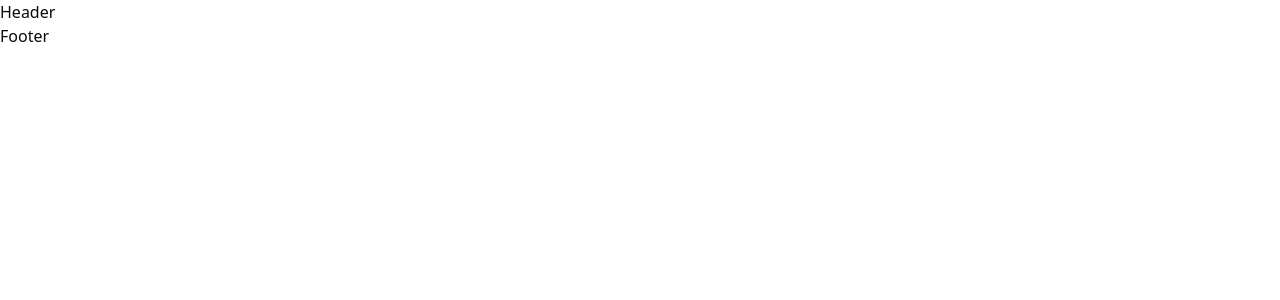
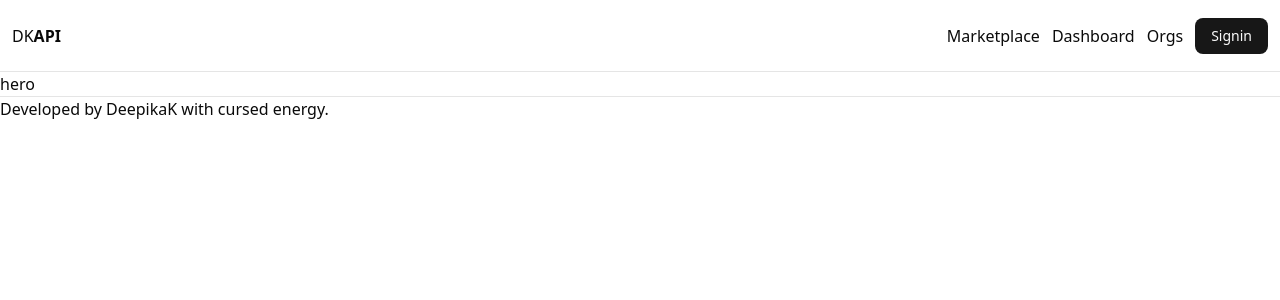
Before and after one commit to deepikakumari-dev/api-marketplace, a Next.js app: page / in a window 1280 px wide. Shown: the top 300 px of the page. Built offline with nearby package versions, Linux system fonts and the light colour scheme.

Commit message:
improved header

```diff
--- a/app/auth/signin/page.tsx
+++ b/app/auth/signin/page.tsx
@@ -0,0 +1,9 @@
+import React from 'react'
+
+function SignIn() {
+  return (
+    <div>SignIn</div>
+  )
+}
+
+export default SignIn
--- a/app/layout.tsx
+++ b/app/layout.tsx
@@ -16,7 +16,7 @@ const geistMono = Geist_Mono({
 });
 
 export const metadata: Metadata = {
-  title: "API Marketplace",
+  title: "DKAPI",
   description: "Open-Source API marketplace for everyone.",
 };
 
@@ -32,7 +32,9 @@ export default function RootLayout({
       >
         <Provider>
           <Header />
-          {children}
+          <div className="container">
+            {children}
+          </div>
           <Footer />
         </Provider>
       </body>
--- a/app/page.tsx
+++ b/app/page.tsx
@@ -1,9 +1,10 @@
+import Hero from "@/components/home/Hero";
 import Image from "next/image";
 
 export default function Home() {
   return (
     <div>
-
+      <Hero />
     </div>
   );
 }
--- a/components/Footer.tsx
+++ b/components/Footer.tsx
@@ -2,7 +2,7 @@ import React from 'react'
 
 function Footer() {
   return (
-    <div>Footer</div>
+    <div className='border-t'>Developed by DeepikaK with cursed energy.</div>
   )
 }
 
--- a/components/Header.tsx
+++ b/components/Header.tsx
@@ -1,8 +1,40 @@
 import React from 'react'
+import { Button } from './ui/button'
+import Link from 'next/link'
 
 function Header() {
+  const navs = [
+    {
+      name: 'Marketplace',
+      link: '/'
+    },
+    {
+      name: 'Dashboard',
+      link: '/dashboard'
+    },
+    {
+      name: 'Orgs',
+      link: '/orgs'
+    },
+  ]
   return (
-    <div>Header</div>
+    <div className='border-b flex items-center justify-between p-3 h-18'>
+      <div>
+        <h1 className=''>DK<span className='font-bold'>API</span></h1>
+      </div>
+      <div className='flex gap-3 items-center'>
+        <ul className='flex gap-3'>
+          {navs.map((n, i) => (
+            <Link href={n.link} key={i}>{n.name}</Link>
+          ))}
+        </ul>
+        <div>
+          <Link href={'/auth/signin'}>
+          <Button className=''>Signin</Button>
+          </Link>
+        </div>
+      </div>
+    </div>
   )
 }
 
--- a/components/home/APIs.tsx
+++ b/components/home/APIs.tsx
@@ -5,3 +5,5 @@ function APIs() {
     <div>APIs</div>
   )
 }
+
+export default APIs
```
Also changed, not shown: 1 other file (tests, documents, lock files or other folders).
